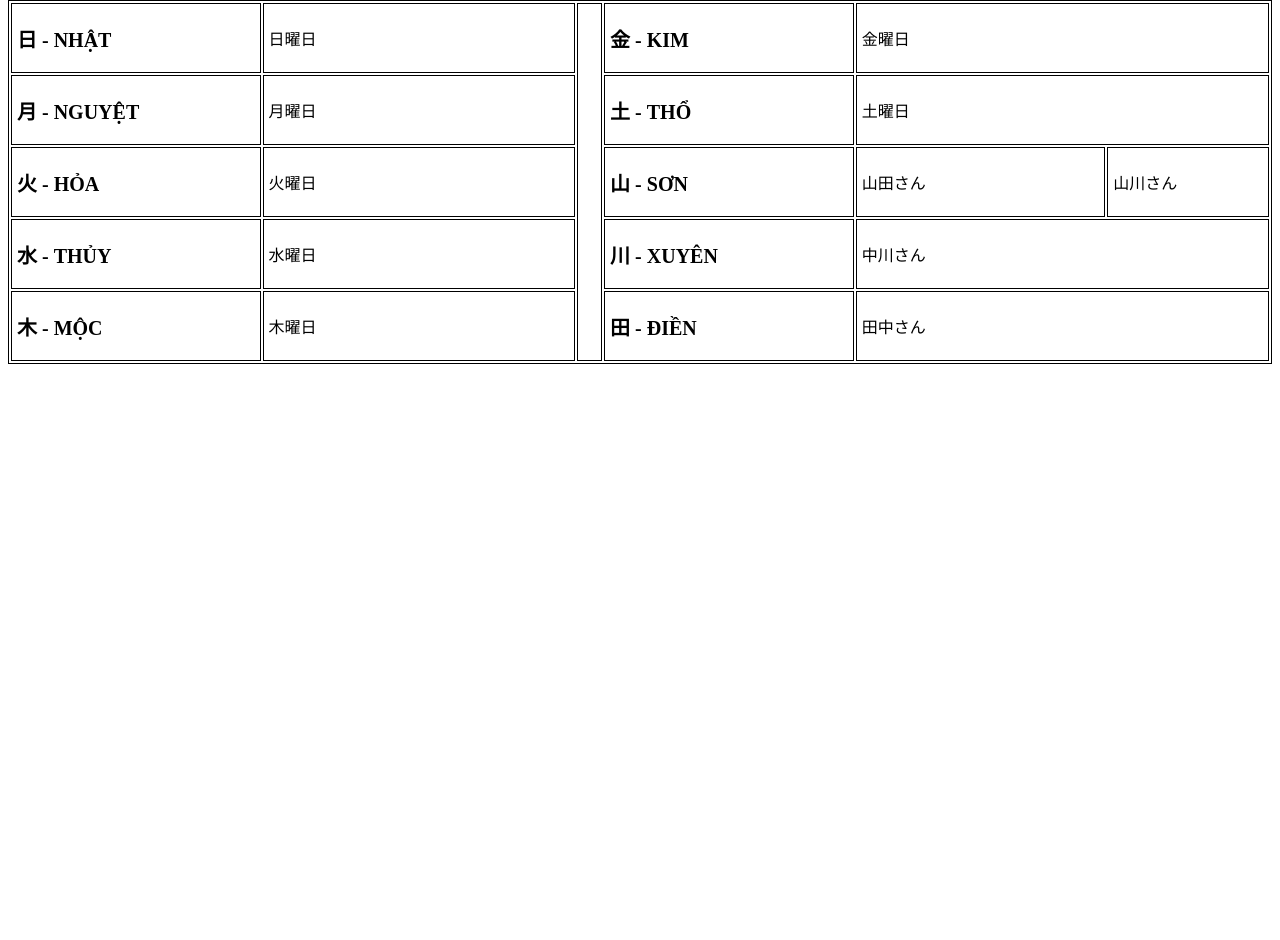
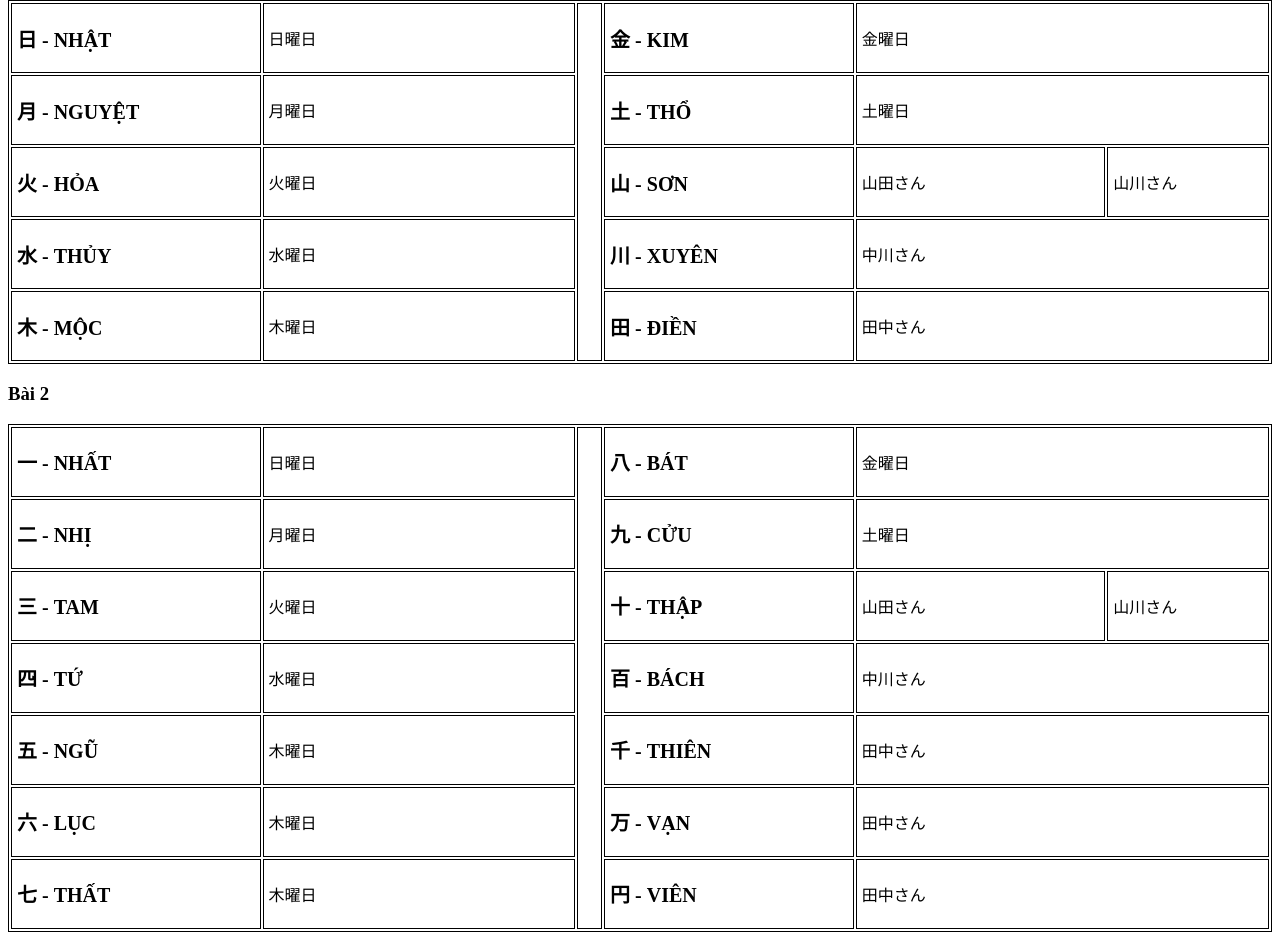
Before and after one commit to tinpham1993/learn_javascript, a plain HTML site: page index.html in a window 1280 px wide. Shown: the part 166-1106 px from the top of the page. Before the commit the page ends 800 px from the top, so only its background shows below. Drawn offline with Linux system fonts and the light colour scheme.

Commit message:
Update index.html

```diff
--- a/index.html
+++ b/index.html
@@ -53,6 +53,54 @@ th, td {
   </tr>
 </table>
 
+<h3>Bài 2</h3>
+<table id="table-02" style="width:100%">
+  <tr>
+    <th style="font-size:20px;width:20%;height:70px;" onclick = "flip_image('table-02',0,0,'一 - NHẤT', 'http://storage.dekiru.vn/Data/2018/03/01/kanji5001-636554925065666296.jpg')">一 - NHẤT</th>
+    <td style="width:25%" onclick="flip_words('table-02',0, 1, '日曜日', 'にちようび')">日曜日</td>
+    <th rowspan="7"></th>
+    <th style="font-size:20px;width:20%;" onclick = "flip_image('table-02',0,3,'八 - BÁT', 'http://storage.dekiru.vn/Data/2018/03/01/kanji5008-636554925066426515.jpg')">八 - BÁT</th>
+    <td colspan="2" onclick="flip_words('table-02',0, 4, '金曜日', 'きんようび')">金曜日</td>
+  </tr>
+  <tr>
+    <th style="font-size:20px;height:70px;" onclick = "flip_image('table-02',1,0,'二 - NHỊ', 'http://storage.dekiru.vn/Data/2018/03/01/kanji5002-636554925075979246.jpg')">二 - NHỊ</th>
+    <td onclick="flip_words('table-02',1, 1, '月曜日', 'げつようび')">月曜日</td>
+    <th style="font-size:20px;" onclick = "flip_image('table-02',1,2,'九 - CỬU', 'http://storage.dekiru.vn/Data/2018/03/01/kanji5009-636554925066696623.jpg')">九 - CỬU</th>
+    <td colspan="2" onclick="flip_words('table-02',1, 3, '土曜日', 'どようび')">土曜日</td>
+  </tr>
+  <tr>
+    <th style="font-size:20px;height:70px;" onclick = "flip_image('table-02',2,0,'三 - TAM', 'http://storage.dekiru.vn/Data/2018/03/01/kanji5003-636554925065926356.jpg')">三 - TAM</th>
+    <td onclick="flip_words('table-02',2, 1, '火曜日', 'かようび')">火曜日</td>
+    <th style="font-size:20px;" onclick = "flip_image('table-02',2,2,'十 - THẬP', 'http://storage.dekiru.vn/Data/2018/03/01/kanji5010-636554925082050992.jpg')">十 - THẬP</th>
+    <td style="width:20%" onclick="flip_words('table-02',2, 3, '山田さん', 'やまださん')">山田さん</td>
+    <td onclick="flip_words('table-02',2, 4, '山川さん', 'やまがわさん')">山川さん</td>
+  </tr>
+  <tr>
+    <th style="font-size:20px;height:70px;" onclick = "flip_image('table-02',3,0,'四 - TỨ', 'http://storage.dekiru.vn/Data/2018/03/01/kanji5004-636554925071267862.jpg')">四 - TỨ</th>
+    <td onclick="flip_words('table-02',3, 1, '水曜日', 'すいようび')">水曜日</td>
+    <th style="font-size:20px;" onclick = "flip_image('table-02',3,2,'百 - BÁCH', 'http://storage.dekiru.vn/Data/2018/03/01/kanji5011-636554925067226711.jpg')">百 - BÁCH</th>
+    <td colspan="2" onclick="flip_words('table-02',3, 3, '中川さん', 'なかがわさん')">中川さん</td>
+  </tr>
+  <tr>
+    <th style="font-size:20px;height:70px;" onclick = "flip_image('table-02',4,0,'五 - NGŨ', 'http://storage.dekiru.vn/Data/2018/03/01/kanji5005-636554925091283637.jpg')">五 - NGŨ</th>
+    <td onclick="flip_words('table-02',4, 1, '木曜日', 'もくようび')">木曜日</td>
+    <th style="font-size:20px;" onclick = "flip_image('table-02',4,2,'千 - THIÊN', 'http://storage.dekiru.vn/Data/2018/03/01/kanji5012-636554925067806996.jpg')">千 - THIÊN</th>
+    <td colspan="2" onclick="flip_words('table-02',4, 3, '田中さん', 'たなかさん')">田中さん</td>
+  </tr>
+  <tr>
+    <th style="font-size:20px;height:70px;" onclick = "flip_image('table-02',5,0,'六 - LỤC', 'http://storage.dekiru.vn/Data/2018/03/01/kanji5006-636554925071097819.jpg')">六 - LỤC</th>
+    <td onclick="flip_words('table-02',5, 1, '木曜日', 'もくようび')">木曜日</td>
+    <th style="font-size:20px;" onclick = "flip_image('table-02',5,2,'万 - VẠN', 'http://storage.dekiru.vn/Data/2018/03/01/kanji5013-636554925068387066.jpg')">万 - VẠN</th>
+    <td colspan="2" onclick="flip_words('table-02',5, 3, '田中さん', 'たなかさん')">田中さん</td>
+  </tr>
+  <tr>
+    <th style="font-size:20px;height:70px;" onclick = "flip_image('table-02',6,0,'七 - THẤT', 'http://storage.dekiru.vn/Data/2018/03/01/kanji5007-636554925066226443.jpg')">七 - THẤT</th>
+    <td onclick="flip_words('table-02',6, 1, '木曜日', 'もくようび')">木曜日</td>
+    <th style="font-size:20px;" onclick = "flip_image('table-02',6,2,'円 - VIÊN', 'http://storage.dekiru.vn/Data/2018/03/01/kanji5014-636554925068957211.jpg')">円 - VIÊN</th>
+    <td colspan="2" onclick="flip_words('table-02',6, 3, '田中さん', 'たなかさん')">田中さん</td>
+  </tr>
+</table>
+
 <script>
 function flip_words(table_name, pos_row, pos_col, word1, word2) {
     var current_row = document.getElementById(table_name).rows[pos_row].cells;
```
